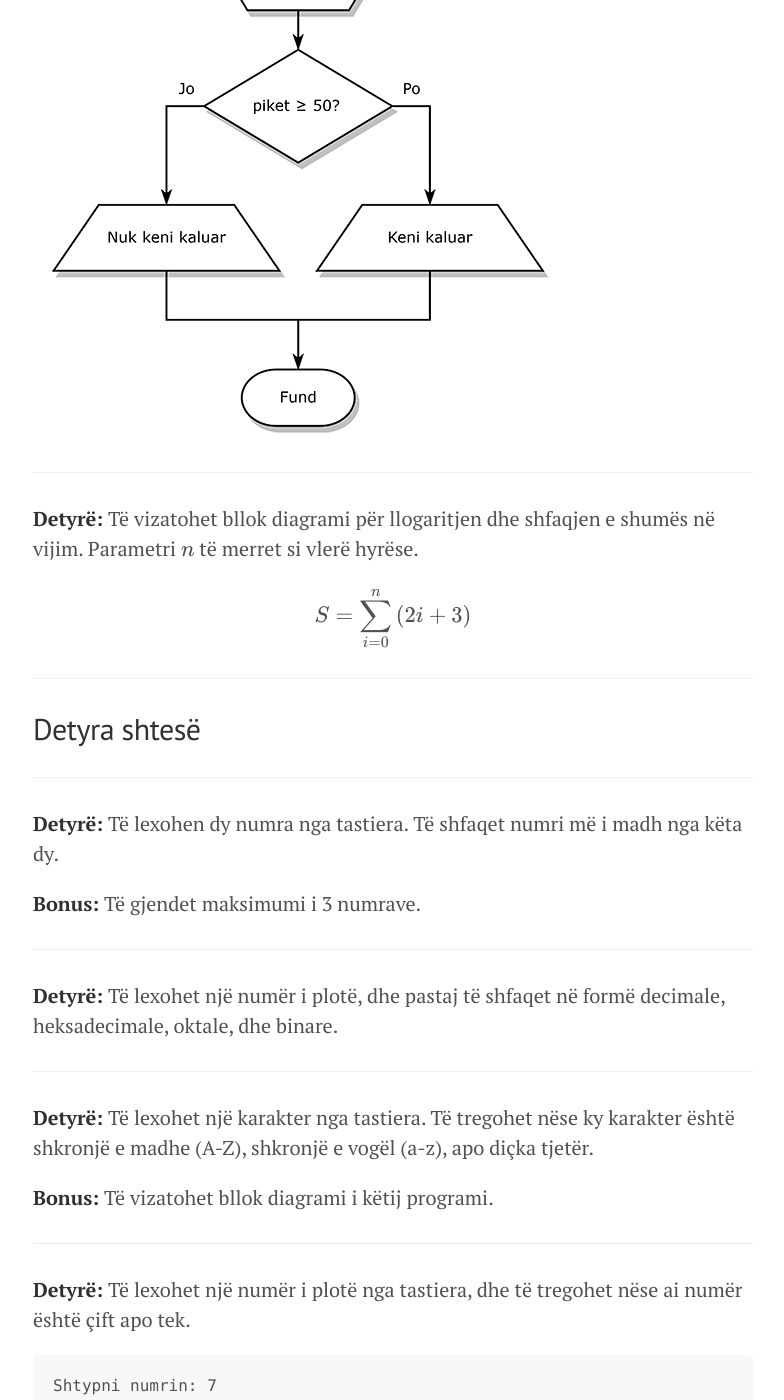
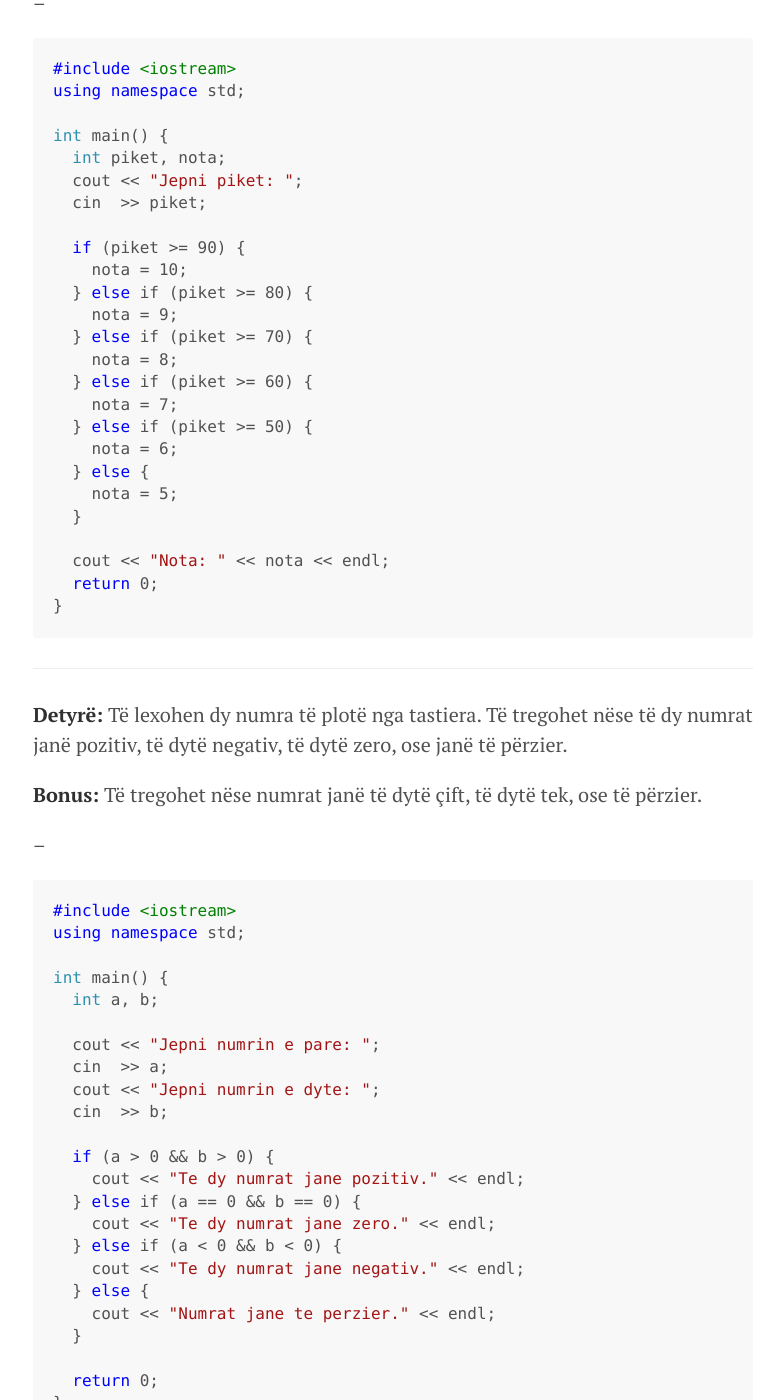
Before and after one commit to blerimrexha/edongashi.github.io, a Jekyll site: the page built from lendet/gjuhe-programuese/java3.md, in a window 1280 px wide and 1400 px high, scrolled down 11450 px. Shown: the whole window, without its empty margins (247-1031 px from the left). Built offline with Jekyll 4.4.1, drawn with Linux system fonts in a browser that asks for light colours; our own code applies the rules of GitHub Pages for plain Markdown files; formulas are drawn with MathJax 3; some of the changed text lies outside the part shown.

Commit message:
java 3 zgjidhjet

````diff
--- a/lendet/gjuhe-programuese/java3.md
+++ b/lendet/gjuhe-programuese/java3.md
@@ -81,15 +81,36 @@ Vlera ne dollar: $290.00
 
 **Bonus:** Vlerës finale t'i zvogëlohet tarifa `2%` dhe të shfaqet në ekran.
 
+--
+
+```cpp
+#include <iostream>
+#include <iomanip>
+using namespace std;
+
+int main() {
+  double euro, dollar, rata;
+  cout << "Jepni vleren ne euro: ";
+  cin  >> euro;
+  cout << "Jepni raten e shkembimit: ";
+  cin  >> rata;
+  dollar = euro * rata;
+  cout << "Vlera ne dollar: $"
+       << setprecision(2) << fixed
+       << dollar << endl;
+  return 0;
+}
+```
+
 ---
 
 **Detyrë:** Të shfaqen rezultatet e provimit në formë tabele si në vijim. Të përdoret manipulatori `setw` dhe `setfill`.
 
 ```text
- Lenda...................Nota
- Matematike................10
- Fizike.....................7
- Gjuhe Programuese..........8
+Lenda...................Nota
+Matematike................10
+Fizike.....................7
+Gjuhe Programuese..........8
 ```
 
 **Bonus:** Të vizatohet me [box-drawing character](https://en.wikipedia.org/wiki/Box-drawing_character#DOS):
@@ -102,6 +123,27 @@ Vlera ne dollar: $290.00
 ║Fizike                ║   7║
 ║Gjuhe Programuese     ║   8║
 ╚══════════════════════╩════╝
+```
+
+--
+
+```cpp
+#include <iostream>
+#include <iomanip>
+using namespace std;
+
+int main() {
+  cout.fill('.');
+  cout << setw(20) << left << "Lenda"
+       << setw(8) << right << "Nota" << endl;
+  cout << setw(20) << left << "Matematike"
+       << setw(8) << right << 10 << endl;
+  cout << setw(20) << left << "Fizike"
+       << setw(8) << right << 7 << endl;
+  cout << setw(20) << left << "Gjuhe Programuese"
+       << setw(8) << right << 8 << endl;
+  return 0;
+}
 ```
 
 ---
@@ -220,6 +262,26 @@ Nuk keni kaluar provimin
 
 **Bonus:** Të lexohen edhe pikët e provimit me gojë, dhe studenti kalon vetëm nëse mesatarja është mbi 50 dhe secili provim i ka mbi 40. Nëse kalimi është me kusht të shfaqet në ekran.
 
+--
+
+```cpp
+#include <iostream>
+using namespace std;
+
+int main() {
+  int piket;
+  cout << "Jepni piket: ";
+  cin  >> piket;
+  if (piket >= 50) {
+    cout << "Keni kaluar provimin";
+  } else {
+    cout << "Nuk keni kaluar provimin";
+  }
+
+  return 0;
+}
+```
+
 ---
 
 **Detyrë:** Të lexohet nga tastiera një numër i plotë $x$. Të llogaritet dhe të shfaqet vlera $y$ sipas funksionit:
@@ -241,6 +303,28 @@ x^2 + 1 & \text{kur}\; 4 \leq x < 7 \\
 \end{cases}
 $$
 
+--
+
+```cpp
+#include <iostream>
+using namespace std;
+
+int main() {
+  int x, y;
+  cout << "Jepni x: ";
+  cin  >> x;
+
+  if (x >= 7) {
+    y = 2 * x - 3;
+  } else {
+    y = x * x + 1;
+  }
+
+  cout << "y = " << y << endl;
+  return 0;
+}
+```
+
 ---
 
 **Detyrë:** Të lexohet nga tastiera një numër i plotë $x$. Të llogaritet vlera absolute e tij.
@@ -258,6 +342,28 @@ $$
 
 1. Pa përdorur kushtëzime.
 2. Pa përdorur kushtëzime e as krahasime.
+
+--
+
+```cpp
+#include <iostream>
+using namespace std;
+
+int main() {
+  int x, absx;
+  cout << "Jepni x: ";
+  cin  >> x;
+
+  if (x >= 0) {
+    absx = x;
+  } else {
+    absx = -x;
+  }
+
+  cout << "|x| = " << absx << endl;
+  return 0;
+}
+```
 
 ---
 
@@ -374,11 +480,69 @@ Nota|Pikët
 6|50-59
 5|Përfundi 50
 
+--
+
+```cpp
+#include <iostream>
+using namespace std;
+
+int main() {
+  int piket, nota;
+  cout << "Jepni piket: ";
+  cin  >> piket;
+
+  if (piket >= 90) {
+    nota = 10;
+  } else if (piket >= 80) {
+    nota = 9;
+  } else if (piket >= 70) {
+    nota = 8;
+  } else if (piket >= 60) {
+    nota = 7;
+  } else if (piket >= 50) {
+    nota = 6;
+  } else {
+    nota = 5;
+  }
+
+  cout << "Nota: " << nota << endl;
+  return 0;
+}
+```
+
 ---
 
 **Detyrë:** Të lexohen dy numra të plotë nga tastiera. Të tregohet nëse të dy numrat janë pozitiv, të dytë negativ, të dytë zero, ose janë të përzier.
 
 **Bonus:** Të tregohet nëse numrat janë të dytë çift, të dytë tek, ose të përzier.
+
+--
+
+```cpp
+#include <iostream>
+using namespace std;
+
+int main() {
+  int a, b;
+
+  cout << "Jepni numrin e pare: ";
+  cin  >> a;
+  cout << "Jepni numrin e dyte: ";
+  cin  >> b;
+
+  if (a > 0 && b > 0) {
+    cout << "Te dy numrat jane pozitiv." << endl;
+  } else if (a == 0 && b == 0) {
+    cout << "Te dy numrat jane zero." << endl;
+  } else if (a < 0 && b < 0) {
+    cout << "Te dy numrat jane negativ." << endl;
+  } else {
+    cout << "Numrat jane te perzier." << endl;
+  }
+
+  return 0;
+}
+```
 
 ---
 
@@ -432,15 +596,79 @@ $$
 
 **Bonus:** Të gjendet maksimumi i 3 numrave.
 
+--
+
+```cpp
+#include <iostream>
+using namespace std;
+
+int main() {
+  int a, b;
+
+  cout << "Jepni numrin e pare: ";
+  cin  >> a;
+  cout << "Jepni numrin e dyte: ";
+  cin  >> b;
+
+  cout << "Maksimumi eshte: "
+       << (a > b ? a : b)
+       << endl;
+
+  return 0;
+}
+```
+
 ---
 
-**Detyrë:** Të lexohet një numër i plotë, dhe pastaj të shfaqet në formë decimale, heksadecimale, oktale, dhe binare.
+**Detyrë:** Të lexohet një numër i plotë, dhe pastaj të shfaqet në formë decimale, heksadecimale, dhe oktale.
+
+```cpp
+#include <iostream>
+#include <iomanip>
+using namespace std;
+
+int main() {
+  int numri;
+  cout << "Jepni numrin: ";
+  cin  >> numri;
+
+  cout << "Decimale: " << setbase(10) << numri << endl
+       << "Heksadecimale: " << setbase(16) << numri << endl
+       << "Oktale: " << setbase(8) << numri << endl;
+
+  return 0;
+}
+```
 
 ---
 
 **Detyrë:** Të lexohet një karakter nga tastiera. Të tregohet nëse ky karakter është shkronjë e madhe (A-Z), shkronjë e vogël (a-z), apo diçka tjetër.
 
 **Bonus:** Të vizatohet bllok diagrami i këtij programi.
+
+--
+
+```cpp
+#include <iostream>
+using namespace std;
+
+int main() {
+  char karakteri;
+
+  cout << "Shtypni nje karakter: ";
+  karakteri = cin.get();
+
+  if (karakteri >= 'A' && karakteri <= 'Z') {
+    cout << "Karakteri eshte shkronje e madhe." << endl;
+  } else if (karakteri >= 'a' && karakteri <= 'z') {
+    cout << "Karakteri eshte shkronje e vogel." << endl;
+  } else {
+    cout << "Karakteri eshte dicka tjeter." << endl;
+  }
+
+  return 0;
+}
+```
 
 ---
 
@@ -452,6 +680,26 @@ Keni shtypur numer tek.
 ```
 
 **Bonus:** Të lexohen 5 numra të plotë dhe të gjendet shuma e numrave tek dhe çift.
+
+--
+
+```cpp
+#include <iostream>
+using namespace std;
+
+int main() {
+  int numri;
+
+  cout << "Shtypni numrin: ";
+  cin  >> numri;
+
+  cout << "Keni shtypur numer "
+       << (numri % 2 == 0 ? "cift" : "tek")
+       << "." << endl;
+
+  return 0;
+}
+```
 
 ---
 
@@ -470,3 +718,27 @@ Numrat nuk jane te plotepjestueshem.
 ```
 
 **Bonus:** Të vizatohet bllok diagrami i këtij programi.
+
+--
+
+```cpp
+#include <iostream>
+using namespace std;
+
+int main() {
+  int a, b;
+
+  cout << "Jepni numrin e pare: ";
+  cin  >> a;
+  cout << "Jepni numrin e dyte: ";
+  cin  >> b;
+
+  if (a % b == 0 || b % a == 0) {
+    cout << "Numrat jane te plotepjestueshem." << endl;
+  } else {
+    cout << "Numrat nuk jane te plotepjestueshem." << endl;
+  }
+
+  return 0;
+}
+```
````
Also changed, not shown: lendet/gjuhe-programuese/java2.md (+2 -2 lines).
